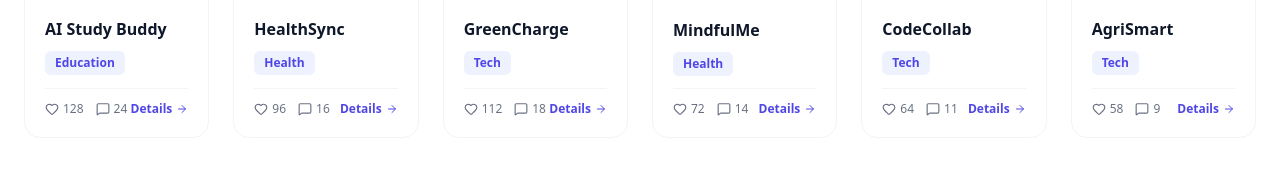
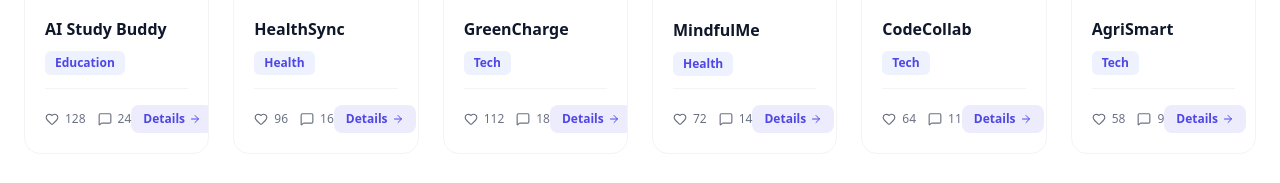
Before and after one commit to Parvez-oos/IdeaVault-client, a Next.js app: page / in a window 1280 px wide. Shown: the part 855-1038 px from the top of the page. Built offline with nearby package versions, Linux system fonts and the light colour scheme; no server answers.

Commit message:
fix(home): resolve fallback routing in trending section and refine card CTA

```diff
--- a/app/page.jsx
+++ b/app/page.jsx
@@ -108,10 +108,10 @@ export default function Home() {
                 <div className="grid grid-cols-1 sm:grid-cols-2 lg:grid-cols-3 xl:grid-cols-6 gap-6">
                     {displayIdeas.map((idea, i) => (
                         <Link
-                            href={idea._id ? `/ideas/${idea._id}` : '#'}
-                            onClick={(e) => !idea._id && e.preventDefault()} // Safety lock for fallback ideas
+                            // FIXED: If it's a fallback idea without a real DB ID, safely route to /ideas instead of crashing
+                            href={idea._id ? `/ideas/${idea._id}` : '/ideas'}
                             key={idea._id || i}
-                            className="group bg-(--card) border border-gray-100 dark:border-gray-800 rounded-2xl overflow-hidden hover:shadow-xl transition-all duration-300 hover:-translate-y-1  dark:bg-[#0A0A0A] flex flex-col cursor-pointer"
+                            className="group bg-(--card) border border-gray-100 dark:border-gray-800 rounded-2xl overflow-hidden hover:shadow-xl transition-all duration-300 hover:-translate-y-1 dark:bg-[#0A0A0A] flex flex-col cursor-pointer"
                         >
                             <div className="aspect-4/3 w-full overflow-hidden relative bg-gray-100 dark:bg-gray-900 shrink-0">
                                 <div className="absolute inset-0 bg-linear-to-t from-black/40 to-transparent z-10"></div>
@@ -131,13 +131,13 @@ export default function Home() {
                                     </span>
                                 </div>
 
-                                {/* FIXED: Added functional 'View Details' button layout */}
-                                <div className="mt-auto pt-3 border-t border-gray-100 dark:border-gray-800 flex items-center justify-between">
+                                {/* FIXED: Professional 'View Details' Button UI */}
+                                <div className="mt-auto pt-4 border-t border-gray-100 dark:border-gray-800 flex items-center justify-between">
                                     <div className="flex gap-3 items-center text-xs font-medium text-gray-500">
-                                        <span className="flex items-center gap-1 hover:text-red-500 transition-colors"><Heart size={14}/> {idea.likes || 0}</span>
-                                        <span className="flex items-center gap-1 hover:text-blue-500 transition-colors"><MessageSquare size={14}/> {idea.comments || 0}</span>
+                                        <span className="flex items-center gap-1.5 hover:text-red-500 transition-colors"><Heart size={14}/> {idea.likes || 0}</span>
+                                        <span className="flex items-center gap-1.5 hover:text-blue-500 transition-colors"><MessageSquare size={14}/> {idea.comments || 0}</span>
                                     </div>
-                                    <span className="text-primary text-xs font-bold flex items-center gap-1 group-hover:underline">
+                                    <span className="bg-primary/10 text-primary hover:bg-primary hover:text-white px-3 py-1.5 rounded-lg text-xs font-bold flex items-center gap-1 transition-colors duration-300">
                                         Details <ArrowRight size={12} className="group-hover:translate-x-1 transition-transform" />
                                     </span>
                                 </div>
```
